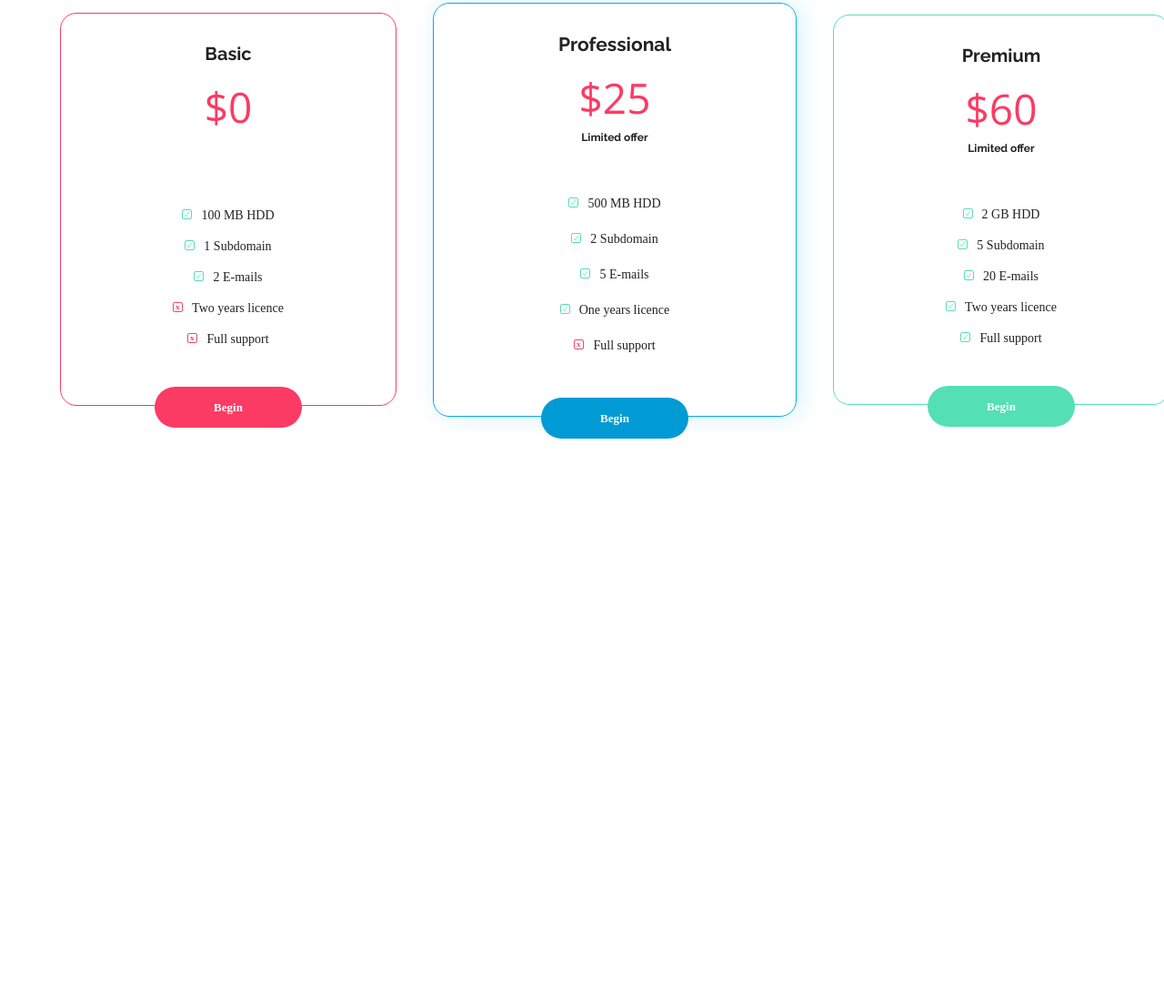
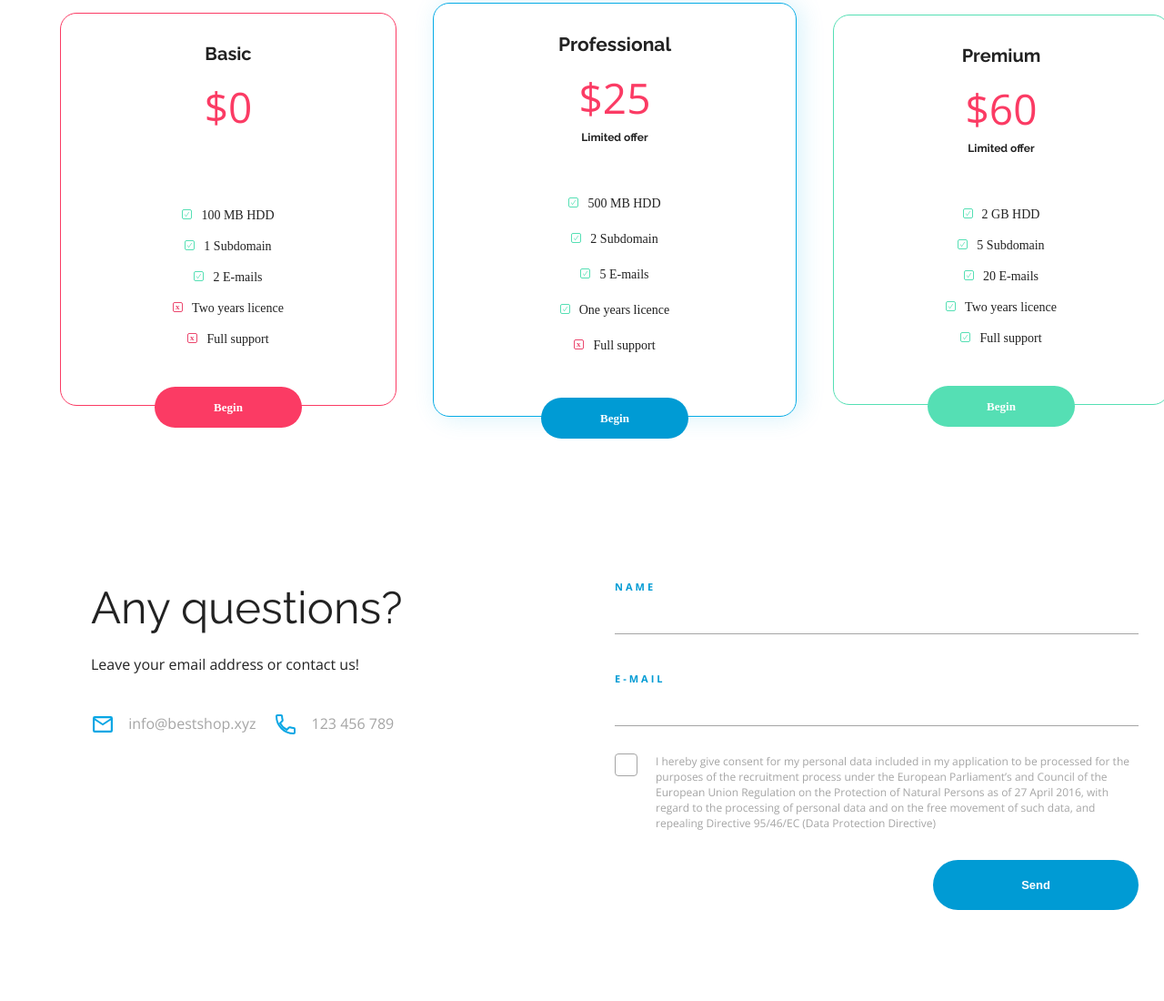
Before and after one commit to marcin5lapinski/Best-Shop, a plain HTML site: page BestShop/index.html in a window 1280 px wide. Shown: the part 2991-4091 px from the top of the page at 91% size. Before the commit the page ends 3473 px from the top, so only its background shows below. Drawn offline with nearby package versions, Linux system fonts and the light colour scheme.

Commit message:
Create contact section

```diff
--- a/BestShop/css/style.css
+++ b/BestShop/css/style.css
@@ -507,3 +507,148 @@
 }
 
 /**CONTACT**//**CONTACT**//**CONTACT**//**CONTACT**//**CONTACT**/
+
+.contact {
+    padding: 80px 100px 100px;
+    display: flex;
+    justify-content: center;
+    margin-top: 100px;
+}
+
+.contact__column {
+    width: 50%;
+}
+
+.contact__title {
+    font-size: 3.0625rem;
+    line-height: 3.6875rem;
+    font-family: Raleway, sans-serif;
+    font-weight: 400;
+}
+
+.contact__instruction {
+    margin: 22px 0 42px;
+    font-size: 1rem;
+    line-height: 1.375rem;
+    font-family: "Open Sans", sans-serif;
+    font-weight: 400;
+}
+
+.contact__details {
+    display: flex;
+    justify-content: flex-start;
+    color: #A5A5A5;
+    align-items: center;
+    font-family: "Open Sans", sans-serif;
+    font-size: 16px;
+    font-weight: 600;
+}
+
+.details__item {
+    color: #A5A5A5;
+    font-weight: 500;
+    text-decoration: none;
+}
+
+.details__item:first-of-type {
+    margin-right: 20px;
+}
+
+.details__item img {
+    margin-right: 10px;
+}
+
+.form-btn {
+    background: #009bd4;
+}
+
+.form {
+    display: flex;
+    flex-direction: column;
+}
+
+.form__field {
+    display: flex;
+    flex-direction: column;
+    font-family: "Open Sans", sans-serif;
+    font-size: 11px;
+    font-weight: 600;
+}
+
+.form__field:first-of-type {
+    margin-bottom: 42px;
+}
+
+.form__label {
+    font-weight: bold;
+    text-transform: uppercase;
+    color: #009bd4;
+    line-height: 0.9rem;
+    letter-spacing: 3px;
+    font-size: 0.6875rem;
+}
+
+.form__input {
+    border: none;
+    border-bottom: 1px solid #A5A5A5;
+    background: transparent;
+    line-height: 2.625rem;
+}
+
+.form__consent {
+    margin-top: 30px;
+}
+
+.form__checkbox {
+    display: block;
+    position: relative;
+    padding-left: 35px;
+    margin-bottom: 12px;
+    cursor: pointer;
+    font-size: 1.375rem;
+}
+
+.form__checkbox input {
+    position: absolute;
+    opacity: 0;
+    cursor: pointer;
+    height: 0;
+    width: 0;
+}
+
+.form__checkbox .checkbox {
+    position: absolute;
+    top: 0;
+    left: 0;
+    height: 25px;
+    width: 25px;
+    background-color: white;
+    border: 1px solid #A5A5A5;
+    border-radius: 4px;
+}
+
+.form__checkbox input:checked ~ .checkbox {
+    background-image: url(../assets/Checkmark.svg);
+    background-position: center;
+    background-size: 50%;
+    background-repeat: no-repeat;
+}
+
+.form__checkbox .consent__text {
+    margin: 0 10px;
+    font-size: 0.75rem;
+    color: #A5A5A5;
+    line-height: 17px;
+    font-family: "Open Sans", sans-serif;
+    font-weight: 400;
+}
+
+.form .btn {
+    font-size: 0.8125rem;
+    padding: 20px 97px;
+    align-self: flex-end;
+    margin-top: 20px;
+    border-radius: 45px;
+}
+
+/**FOOTER**//**FOOTER**//**FOOTER**//**FOOTER**//**FOOTER**//**FOOTER**/
--- a/BestShop/index.html
+++ b/BestShop/index.html
@@ -161,8 +161,61 @@
             <a href="#" class="btn btn--premium">Begin</a>
         </div>
     </div>
+</section>
+
+<section class="contact container" id="contact">
+
+    <div class="contact__column">
+        <h2 class="contact__title">Any questions?</h2>
+        <p class="contact__instruction">
+            Leave your email address or contact us!
+        </p>
+        <div class="contact__details">
+            <a href="mailto:info@bestshop.xyz" class="details__item">
+                <img src="assets/Mail%20Icon.svg" alt="mail"/>
+                info@bestshop.xyz
+            </a>
+
+            <a href="tel:123456789" class="details__item">
+                <img src="assets/Phone%20Icon.svg" alt="phone"/>
+                123 456 789
+            </a>
+        </div>
+    </div>
+
+    <div class="contact__column">
+        <form class="form">
+            <div class="form__field">
+                <label class="form__label" for="name">Name</label>
+                <input type="text" class="form__input name" id="name" />
+            </div>
+
+            <div class="form__field">
+                <label class="form__label" for="email">E-mail</label>
+                <input type="email" class="form__input email" id="email" />
+            </div>
+
+            <div class="form__consent">
+                <label class="form__checkbox">
+                    <input type="checkbox"/>
+                    <span class="checkbox"></span>
+                    <p class="consent__text">
+                        I hereby give consent for my personal data included in my
+                        application to be processed for the purposes of the recruitment
+                        process under the European Parliament’s and Council of the
+                        European Union Regulation on the Protection of Natural Persons as
+                        of 27 April 2016, with regard to the processing of personal data
+                        and on the free movement of such data, and repealing Directive
+                        95/46/EC (Data Protection Directive)
+                    </p>
+                </label>
+            </div>
+            <button type="submit" class="btn form-btn">Send</button>
+        </form>
+    </div>
 
 </section>
 
+
 </body>
 </html>
```
